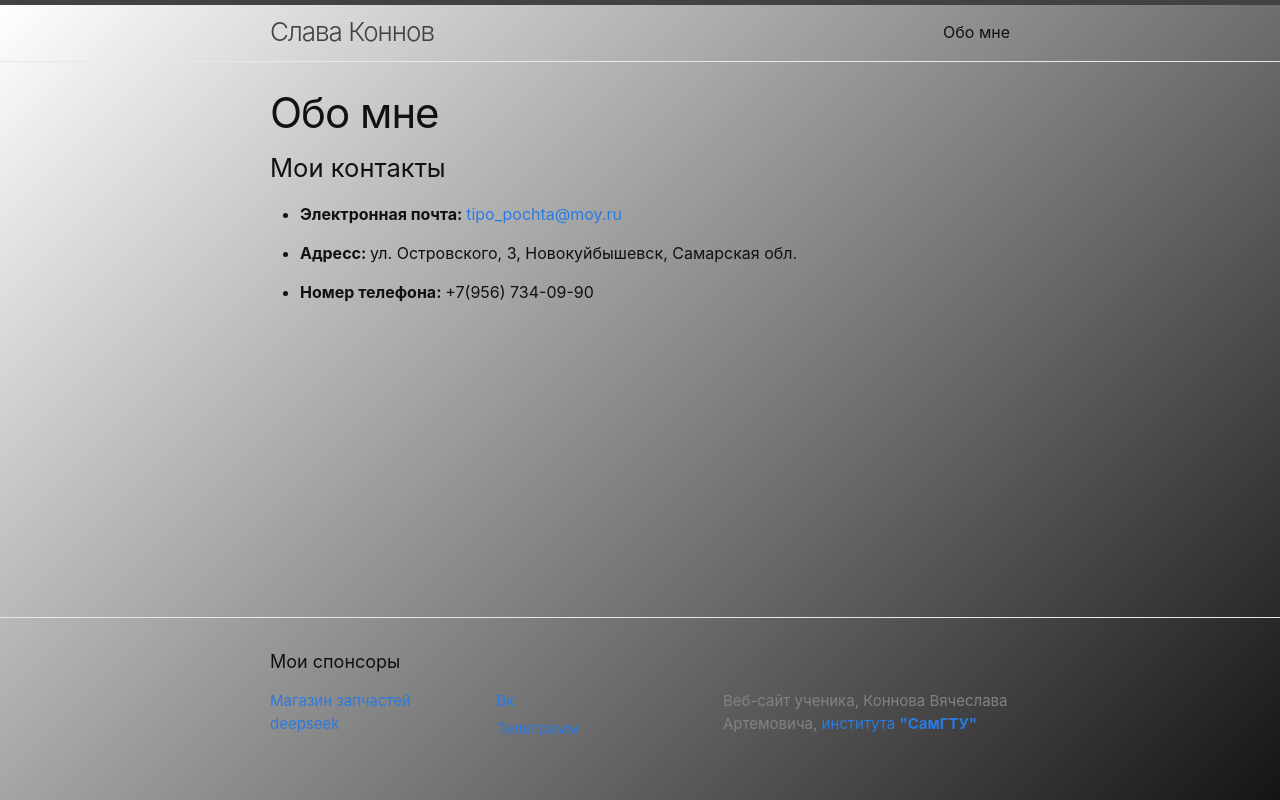
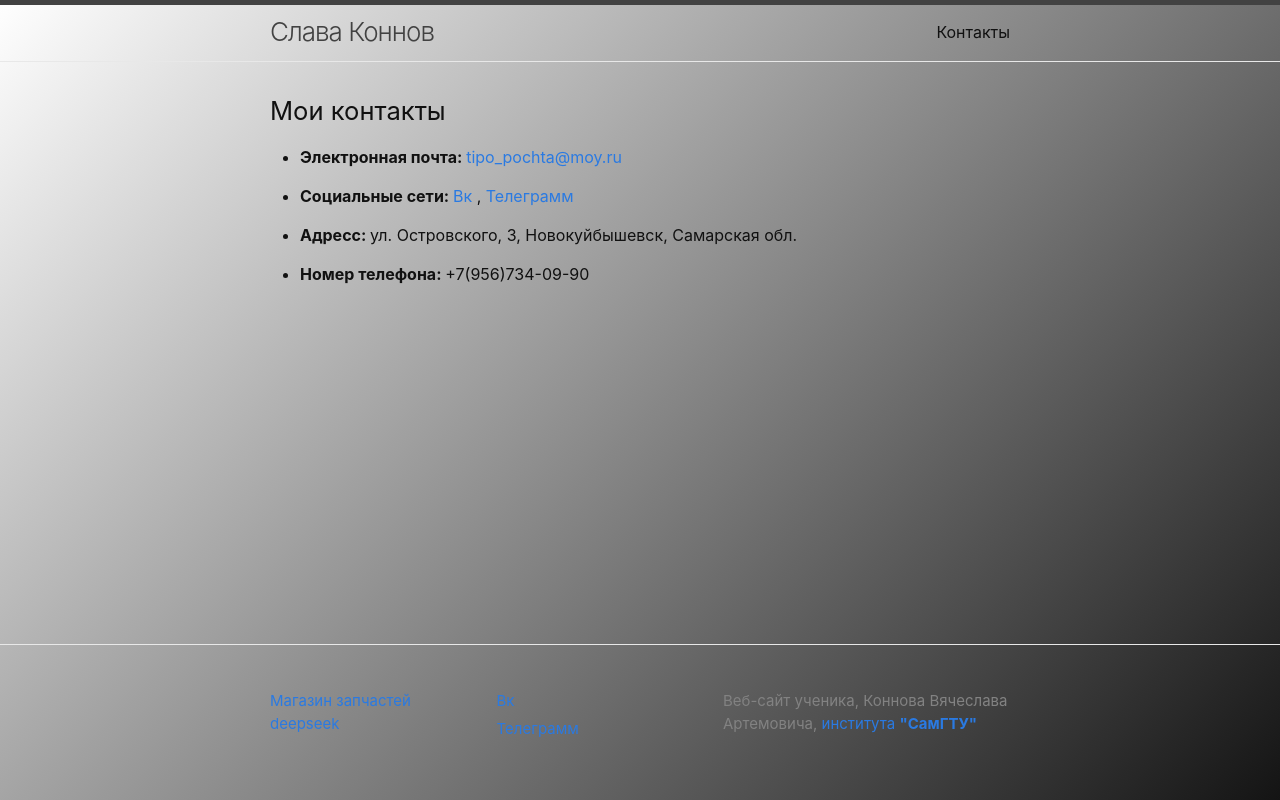
Before and after one commit to connowslav-cyber/site, a plain HTML site: page contacts.html in a window 1280 px wide. Drawn offline with Linux system fonts and the light colour scheme.

Commit message:
Update contacts.html

```diff
--- a/contacts.html
+++ b/contacts.html
@@ -6,7 +6,7 @@
 		<meta charset="UTF-8">
 		<link rel="icon" href="iconca.ico" type="image/x-icon">
 		<title>
-			Обо мне
+			Контакты
 		</title>
 		<link rel="stylesheet" href="main.css">
 	</head>
@@ -21,7 +21,7 @@
 				<nav class="site-nav">
 					<div class="trigger">
 						<a class="page-link" href="contacts.html">
-							Обо мне
+							Контакты
 						</a>
 					</div>
 				</nav>
@@ -31,9 +31,6 @@
 		<main class="page-content" aria-label="Content">
 			<div class="wrapper">
 				<article class="post">
-					<h1 class="post-title">
-						Обо мне
-					</h1>
 					<div class="post-content">
 						<h2 id="contact-me">
 							Мои контакты
@@ -52,6 +49,20 @@
 							<li>
 								<p>
 									<strong>
+										Социальные сети:
+									</strong>
+									<a href="https://vk.com">
+										Вк
+									</a>
+									,
+									<a href="https://web.telegram.org/k/#@z_vtelegrame">
+										Телеграмм
+									</a>
+								</p>
+							</li>
+							<li>
+								<p>
+									<strong>
 										Адресс:
 									</strong>
 									ул. Островского, 3, Новокуйбышевск, Самарская обл.
@@ -62,7 +73,7 @@
 									<strong>
 										Номер телефона:
 									</strong>
-									+7(956) 734-09-90
+									+7(956)734-09-90
 								</p>
 							</li>
 						</ul>
@@ -74,7 +85,7 @@
 		<footer class="site-footer h-card">
 			<div class="wrapper">
 				<h2 class="footer-heading">
-					Мои спонсоры
+
 				</h2>
 				<div class="footer-col-wrapper">
 					<div class="footer-col footer-col-1">
@@ -100,7 +111,7 @@
 								</a>
 							</li>
 							<li>
-								<a href="https://telegram.org">
+								<a href="https://web.telegram.org/k/#@z_vtelegrame">
 										Телеграмм
 								</a>
 							</li>
@@ -123,5 +134,4 @@
 
 	</body>
 
-
 </html>
```
